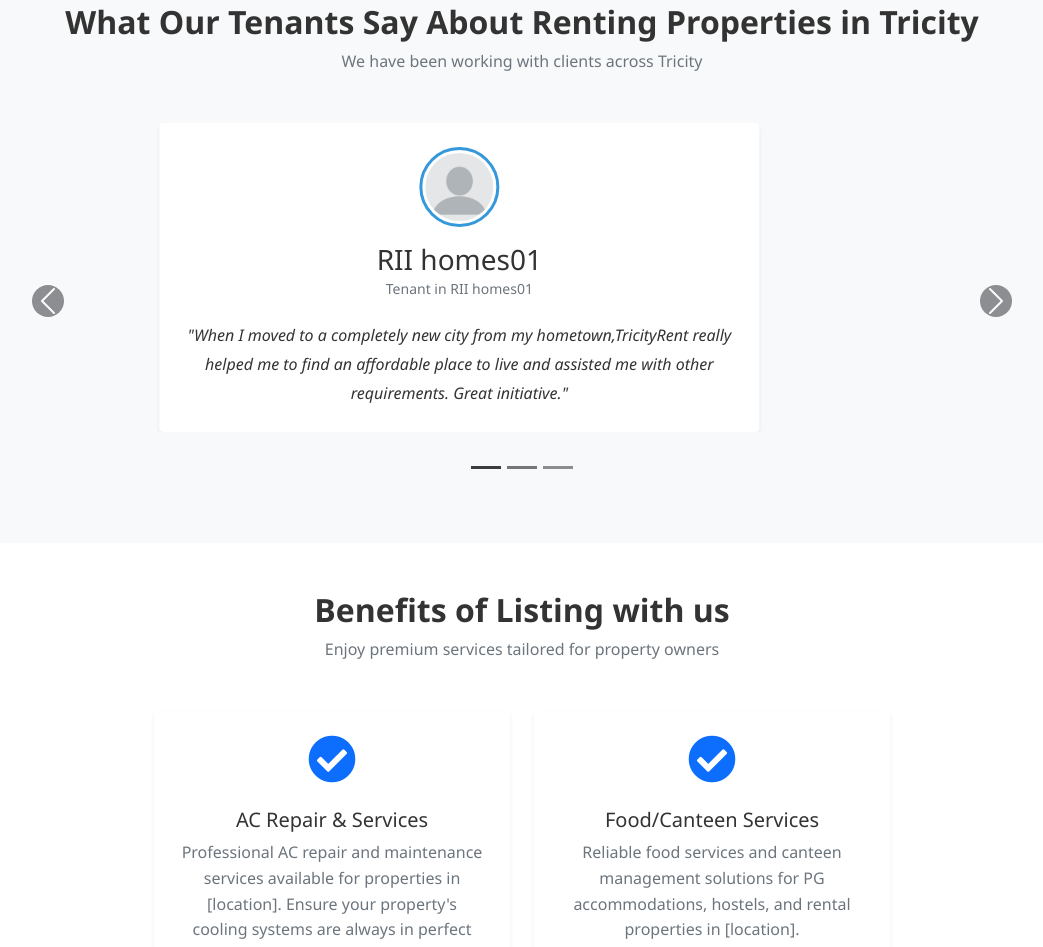
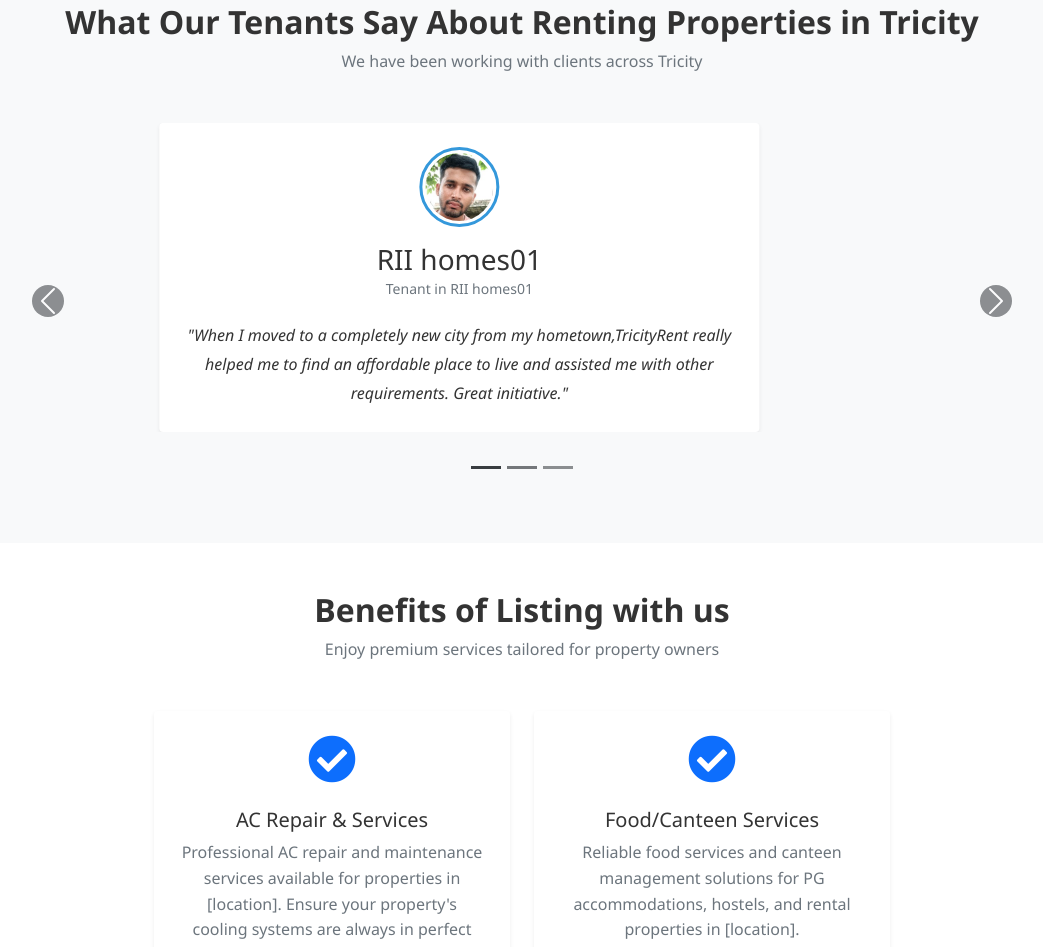
Before and after one commit to Anueen/kiraaydaar, a plain HTML site: page index.html in a window 1280 px wide. Shown: the part 1607-2554 px from the top of the page, without its empty margins (118-1161 px from the left). Drawn offline with nearby package versions, Linux system fonts and the light colour scheme.

Commit message:
byimagtenant

```diff
--- a/index.html
+++ b/index.html
@@ -33,8 +33,8 @@
 <meta property="og:title" content="TriCityRent - Flats, Houses, PGs & Rooms For Rent In Tricity">
   <meta property="og:description" content="Looking for flats, houses, PGs, or rooms for rent in Tricity? Tristay provides a wide range of rental properties in Chandigarh, Mohali, and Panchkula">
   <meta property="og:url" content="https://tricityrent.com">
-  <meta property="og:site_name" content="TriCityRent">
   <meta property="og:image" content="https://tricityrent.com/img/logo.png">
+  <meta name="google-site-verification" content="WgTYfTbG0tqF4GT39jilNXbkka6duYkiUDhs4Rl2PTg" />
 
 
   <link rel="canonical" href="https://tricityrent.com/index.html">
@@ -259,7 +259,7 @@
             <div class="carousel-item active">
               <div class="testimonial-card p-4 bg-white rounded shadow-sm mx-auto">
                 <div class="text-center mb-4">
-                  <img src="img/Blank.webp" alt="Testimonial from RII homes01 tenant" class="rounded-circle mb-3" width="80" loading="lazy">
+                  <img src="img/1658219942283.jpg" alt="Testimonial from RII homes01 tenant" class="rounded-circle mb-3" width="80" loading="lazy">
                   <h3 class="mb-1">RII homes01</h3>
                   <h4 class="text-muted small mb-3">Tenant in RII homes01</h4>
                 </div>
@@ -269,17 +269,17 @@
             <div class="carousel-item">
               <div class="testimonial-card p-4 bg-white rounded shadow-sm mx-auto">
                 <div class="text-center mb-4">
-                  <img src="img/Blank.webp" alt="Testimonial from RII homes02 tenant" class="rounded-circle mb-3" width="80" loading="lazy">
+                  <img src="img/1719205048834.jpg" alt="Testimonial from RII homes02 tenant" class="rounded-circle mb-3" width="80" loading="lazy">
                   <h3 class="mb-1">RII homes02</h5>
                   <h4 class="text-muted small mb-3">Tenant in RII homes02</h4>
                 </div>
-                <p class="mb-0 text-center">"Cannot be more thankful to you RoomLelo for your existence. Saved my time,effort and money by simply booking the flat online from your website. Move-in was quick and easy."</p>
+                <p class="mb-0 text-center">"Cannot be more thankful to you TricityRent for your existence. Saved my time,effort and money by simply booking the flat online from your website. Move-in was quick and easy."</p>
               </div>
             </div>
             <div class="carousel-item">
               <div class="testimonial-card p-4 bg-white rounded shadow-sm mx-auto">
                 <div class="text-center mb-4">
-                  <img src="img/Blank.webp" alt="Testimonial from Sparsh apartment" class="rounded-circle mb-3" width="80" loading="lazy">
+                  <img src="img/images.jpg" alt="Testimonial from Sparsh apartment" class="rounded-circle mb-3" width="80" loading="lazy">
                   <h3 class="mb-1">Sparsh apartment</h3>
                   <h4 class="text-muted small mb-3">Tenant in Sparsh apartment</h4>
                 </div>
```
Also changed, not shown: img/1658219942283.jpg (added), img/1719205048834.jpg (added), img/images.jpg (added).
